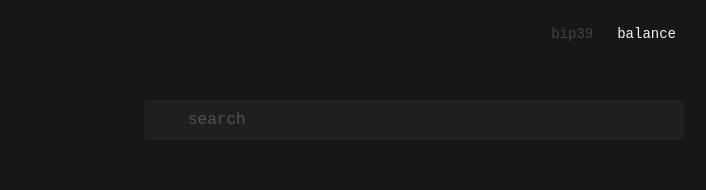
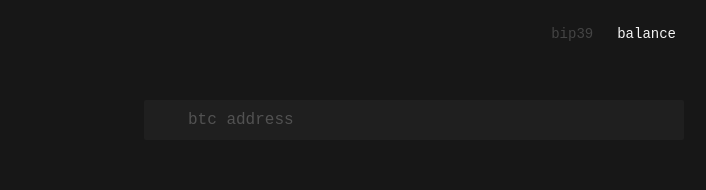
Before and after one commit to mat2ja/bip39, a SvelteKit app: page /balance in a window 1280 px wide. Shown: the top 190 px of the page, without its empty margins (500-1206 px from the left). Built offline with nearby package versions, Linux system fonts and the light colour scheme; some icons are missing; a web font is replaced by a local one.

Commit message:
Update input placeholders

```diff
--- a/src/lib/components/SearchInput.svelte
+++ b/src/lib/components/SearchInput.svelte
@@ -5,6 +5,7 @@
 	export let value = '';
 	export let classes = '';
 	export let name = '';
+	export let placeholder = 'search';
 
 	$: hasValue = !!normalize(value.trim())?.length;
 </script>
@@ -17,10 +18,10 @@
 	</button>
 	<input
 		aria-label="Search word"
-		placeholder="search"
 		type="text"
 		bind:value
 		class={`w-full bg-transparent py-2 px-3 placeholder:text-neutral-600 focus:outline-none focus-visible:outline-none ${classes}`}
+		{placeholder}
 		{name}
 	/>
 	{#if hasValue}
--- a/src/routes/balance/+layout.svelte
+++ b/src/routes/balance/+layout.svelte
@@ -8,7 +8,12 @@
 <div class="space-y-12">
 	<header class="flex flex-col items-center justify-between gap-8 sm:flex-row">
 		<form class="ml-auto" method="POST" use:enhance>
-			<SearchInput name="address" bind:value={address} classes="w-full sm:min-w-[480px]" />
+			<SearchInput
+				name="address"
+				placeholder="btc address"
+				bind:value={address}
+				classes="w-full sm:min-w-[480px]"
+			/>
 		</form>
 	</header>
 
```
